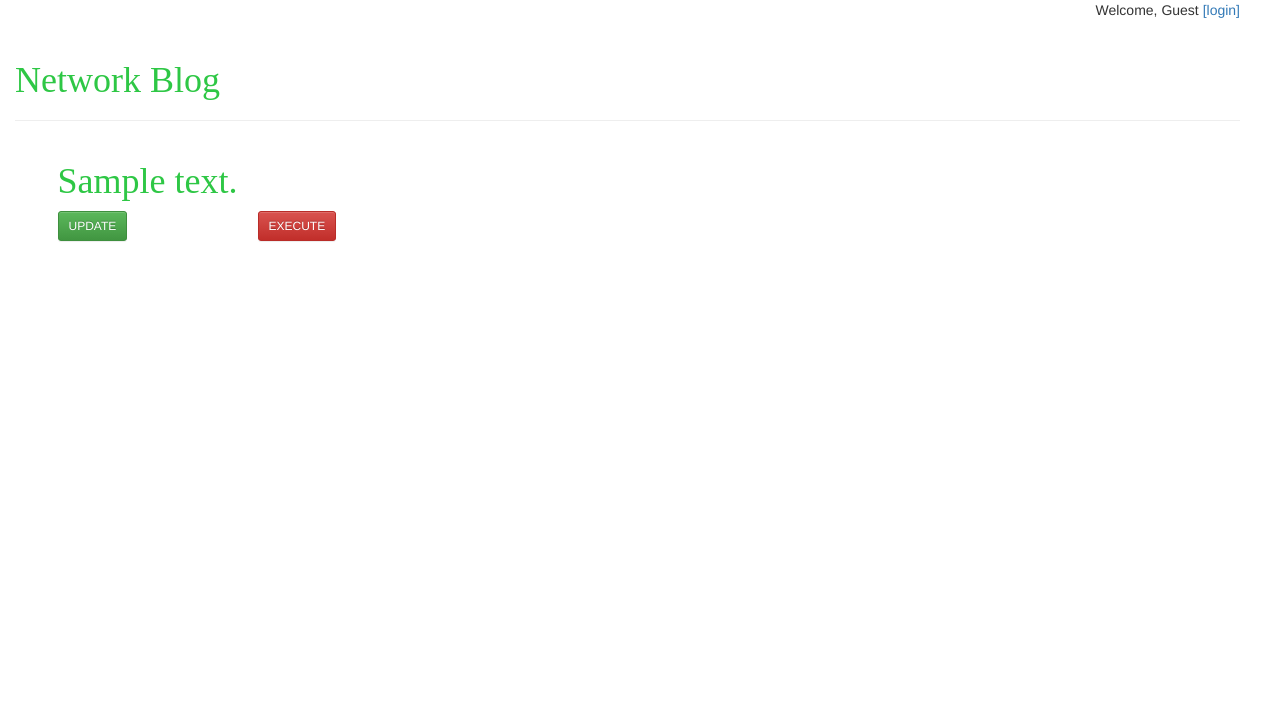
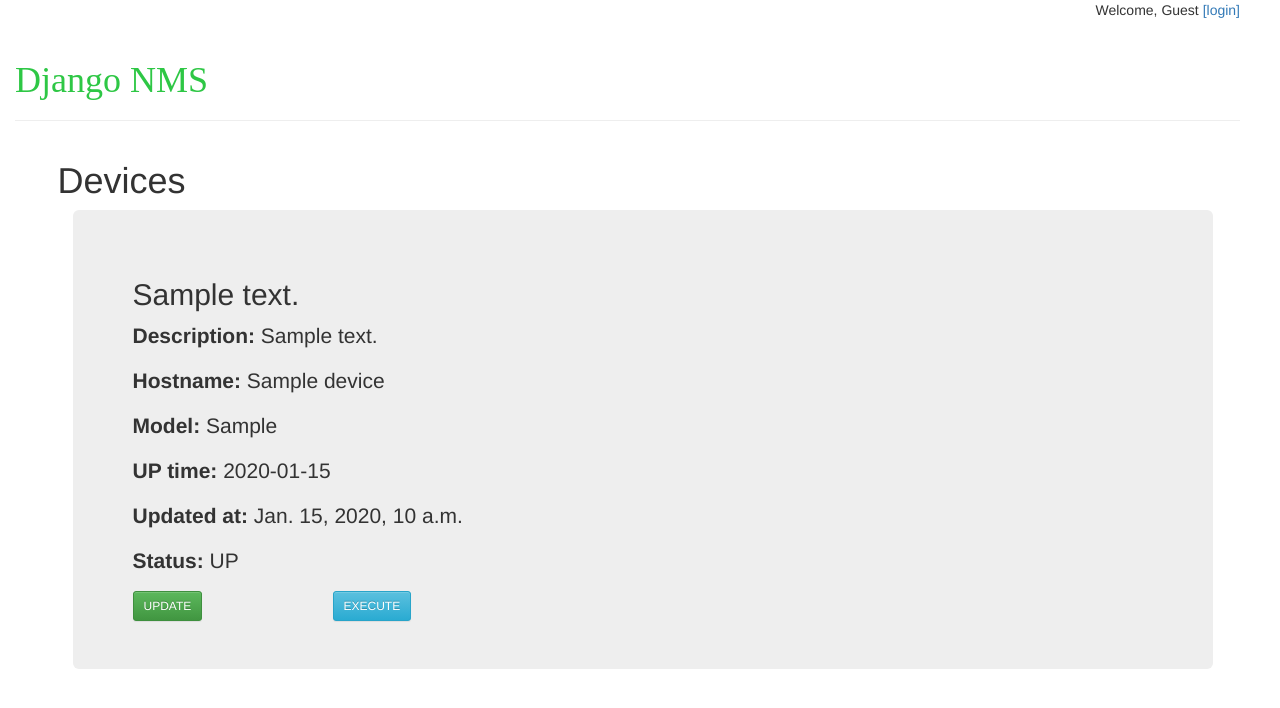
Before and after one commit to kabzoncheg/django_netconf_project, a Django app: template django_netconf/devices/templates/devices/index.html in a window 1280 px wide. Shown: the top 708 px of the page. Run offline with Django 3.2, Linux system fonts and the light colour scheme; the template is opened without the code that fills it: values that come from a table or form of the project are taken from there, others are empty; tables that the repository leaves empty hold one stand-in row (values such as "Sample post"); some libraries are stand-ins or nearby versions; some web fonts are replaced.

Commit message:
Initial commit. Raw project. Under development

```diff
--- a/django_netconf/config/urls.py
+++ b/django_netconf/config/urls.py
@@ -1,24 +1,13 @@
-"""django_netconf URL Configuration
-
-The `urlpatterns` list routes URLs to views. For more information please see:
-    https://docs.djangoproject.com/en/1.10/topics/http/urls/
-Examples:
-Function views
-    1. Add an import:  from my_app import views
-    2. Add a URL to urlpatterns:  url(r'^$', views.home, name='home')
-Class-based views
-    1. Add an import:  from other_app.views import Home
-    2. Add a URL to urlpatterns:  url(r'^$', Home.as_view(), name='home')
-Including another URLconf
-    1. Import the include() function: from django.conf.urls import url, include
-    2. Add a URL to urlpatterns:  url(r'^blog/', include('blog.urls'))
-"""
 from django.conf.urls import url, include
 from django.contrib import admin
+from django.contrib.auth import views
+from django.views.generic import RedirectView
+
 
 urlpatterns = [
+    url(r'^$', RedirectView.as_view(url='devices')),
     url(r'^admin/', admin.site.urls),
     url(r'^devices/', include('devices.urls')),
-    #url(r'^login/$', 'django.contrib.auth.views.login'),
-    #url(r'^logout/$', 'django.contrib.auth.views.logout'),
+    url(r'^login/$', views.login, name='login'),
+    url(r'^logout/$', views.logout, name='logout'),
 ]
--- a/django_netconf/devices/models.py
+++ b/django_netconf/devices/models.py
@@ -51,16 +51,16 @@ class Device (Parent):
     :attr up_time
         Must be chosen as maximum of 2 RE up time (if system has 2 RE)
     """
-    ip_address = models.GenericIPAddressField('Devices management IP-address:', primary_key=True,)
+    ip_address = models.GenericIPAddressField('Devices management IP-address:', primary_key=True)
     description = models.CharField('Device description', max_length=300, blank=True)
     poll_flag = models.BooleanField('True for regularly polling this device', default=True)
-    hostname = models.CharField('Device name:', max_length=63, blank=True, editable=False)
-    fqdn = models.CharField('Device FQDN:', max_length=63, blank=True)
-    model = models.CharField('Device hardware model:', max_length=50, blank=True, editable=False)
-    version = models.CharField('Device software version:', max_length=50, blank=True, editable=False)
-    serialnumber = models.CharField('Device S/N:', max_length=50, blank=True, editable=False)
-    up_time = models.CharField('Device uptime:', max_length=50, blank=True, editable=False)
-    two_re = models.BooleanField('Device has 2 RE (True/False)', blank=True, editable=False, default=False)
+    hostname = models.CharField('Device name:', max_length=63, editable=False, default='unknown')
+    fqdn = models.CharField('Device FQDN:', max_length=63, default='unknown')
+    model = models.CharField('Device hardware model:', max_length=50, editable=False, default='unknown')
+    version = models.CharField('Device software version:', max_length=50, editable=False, default='unknown')
+    serialnumber = models.CharField('Device S/N:', max_length=50, editable=False, default='unknown')
+    up_time = models.CharField('Device uptime:', max_length=50, editable=False, default='unknown')
+    two_re = models.BooleanField('Device has 2 RE (True/False)', editable=False, default=False)
     last_checked_time = models.DateTimeField('Device last checked time:', auto_now=True, editable=False)
     last_checked_status = models.BooleanField('True for UP, False for DOWN:', editable=False, default=False)
 
--- a/django_netconf/devices/mupdater.py
+++ b/django_netconf/devices/mupdater.py
@@ -76,8 +76,7 @@ class ModelUpdater:
 
     def _deviceinstance_updater(self, entry):
         """
-        Creates instance of DeviceInstance model class;
-        Creates instances of InstanceRIB model class.
+        Creates instance of DeviceInstance model class.
 
         :return: DeviceInstance instance
         """
--- a/django_netconf/devices/templates/devices/index.html
+++ b/django_netconf/devices/templates/devices/index.html
@@ -4,23 +4,41 @@
 {% extends "base.html" %}
 {% block content %}
 
+<h1>Devices</h1>
 {% if device_list %}
+
+
     {% for device in device_list %}
-        <div class="device">
+          <div class="container">
+        <div class="jumbotron">
+            {% comment %}
             <h1><a href="{% url 'devices:detail' device.ip_address %}">{{ device.ip_address }}</a></h1>
-            <p> {{ device.name }}</p>
-            <p>{{ device.platform }}</p>
-        </div>
+            {% endcomment %}
+            <h2>{{ device.ip_address }}</h2>
+            {% if device.description%}
+                <p><b>Description: </b>{{ device.description }}</p>
+            {% endif %}
+            <p><b>Hostname: </b>{{ device.hostname }}</p>
+            <p><b>Model: </b>{{ device.model }}</p>
+            <p><b>UP time: </b>{{ device.up_time }}</p>
+            <p><b>Updated at: </b>{{ device.last_checked_time }}</p>
+            {% if device.last_checked_status %}
+                <p><b>Status:</b> UP</p>
+            {% else %}
+                <p><b>Status:</b> DOWN</p>
+            {% endif %}
         <table width="100%" cellspacing="0" cellpadding="5">
             <tr>
                 <td width="200" valign="top">
                     <input type="button" value="UPDATE" class="btn btn-success btn-sm">
                 </td>
                 <td valign="top">
-                    <input type="button" value="EXECUTE" class="btn btn-danger btn-sm">
+                    <input type="button" value="EXECUTE" class="btn btn-info btn-sm">
                 </td>
             </tr>
         </table>
+        </div>
+        </div>
     {% endfor %}
 
     {% if is_paginated %}
@@ -42,7 +60,7 @@
     {% endif %}
 
 {% else %}
-    <p>No network devices have been added yet.</p>
+    <p>No network devices have been added yet...</p>
 {% endif %}
 {% endblock %}
 </html>
--- a/django_netconf/devices/views.py
+++ b/django_netconf/devices/views.py
@@ -8,7 +8,7 @@ from .models import Device
 
 class DeviceListView(generic.ListView):
     model = Device
-    template_name = ''
+    template_name = 'devices/index.html'
     context_object_name = 'device_list'
     paginate_by = 20
 
--- a/django_netconf/devices/worker.py
+++ b/django_netconf/devices/worker.py
@@ -33,7 +33,6 @@ class DeviceThreadWorker(Thread):
         self.lock = lock
         self.callback = callback
         self.err = None
-        # status_code - for future use
         self.status_code = 0
 
     def run(self):
@@ -88,6 +87,7 @@ mq_connection = pika.BlockingConnection(pika.ConnectionParameters(host='localhos
 mq_channel = mq_connection.channel()
 mq_channel.queue_declare(queue='db_update', durable=True, arguments={'x-message-ttl': 60000})
 
+# Queue for thread tasks
 thread_queue = Queue()
 lock = Lock()
 
--- a/django_netconf/templates/base.html
+++ b/django_netconf/templates/base.html
@@ -2,9 +2,9 @@
 <html lang="en">
 
 {% if user.is_authenticated %}
-    <p align='right'> Welcome, {{ user.username }}  <a href="{% url 'django.contrib.auth.views.logout' %}">[logout]</a></p>
+    <p align='right'> Welcome, {{ user.username }}  <a href="{% url 'logout' %}">[logout]</a></p>
 {% else %}
-    <p align='right'>Welcome, Guest <a href="{% url 'django.contrib.auth.views.login' %}">[login]</a></p>
+    <p align='right'>Welcome, Guest <a href="{% url 'login' %}">[login]</a></p>
 {% endif %}
 {% load staticfiles %}
     <head>
@@ -12,11 +12,11 @@
             <link rel="stylesheet" href="//maxcdn.bootstrapcdn.com/bootstrap/3.2.0/css/bootstrap.min.css">
             <link rel="stylesheet" href="//maxcdn.bootstrapcdn.com/bootstrap/3.2.0/css/bootstrap-theme.min.css">
             <link href='https://fonts.googleapis.com/css?family=Nova+Mono' rel='stylesheet' type='text/css'>
-            <link rel="stylesheet" type="text/css" href="{% static 'blogtopic/index_style.css' %}" />
+            <link rel="stylesheet" type="text/css" href="{% static 'css/base_style.css' %}" />
     </head>
     <body>
         <div class="page-header">
-            <h1><a href="/">Network Blog</a></h1>
+            <h1><a href="/">Django NMS</a></h1>
         </div>
         <div class="content container">
             <div class="row">
```
Also changed, not shown: django_netconf/config/settings.py (+11 -2 lines), django_netconf/static/css/login_style.css (added, +7 -0 lines), django_netconf/templates/registration/login.html (+8 -4 lines), django_netconf/static/css/base_style.css (renamed from django_netconf/devices/static/devices/index_style.css).
